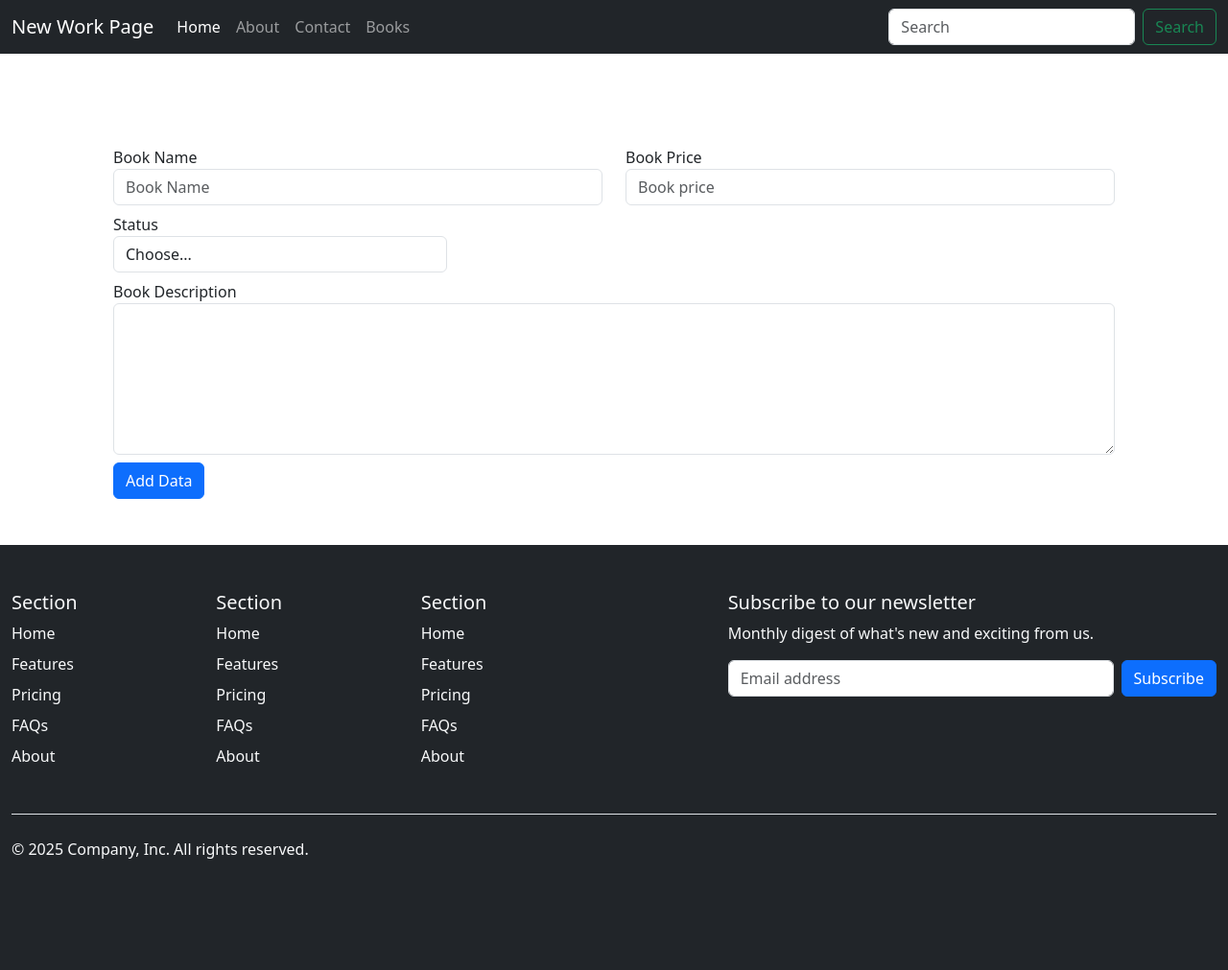
After one commit to Fabiha-tariq/phpcrud, a PHP site: page /createBook.php in a window 1280 px wide. The commit adds this page. Shown: the whole page at 96% size. Run offline with PHP 8.4, Linux system fonts and the light colour scheme.

Commit message:
new work

```diff
--- /dev/null
+++ b/createBook.php
@@ -0,0 +1,44 @@
+<?php
+include("navbar.php");
+?>
+<div class="container mt-5 p-5">
+
+    <form action="code.php" method="POST">
+
+        <div class="row">
+            <div class="form-group col-6">
+                <label >Book Name</label>
+                <input type="text" class="form-control" name="bookname"  placeholder="Book Name">
+            </div>
+            <div class="form-group col-6">
+                <label>Book Price</label>
+                <input type="number" class="form-control" name="bookprice"  placeholder="Book price">
+            </div>
+        </div>
+
+        <div class="form-row mt-2">
+
+            <div class="form-group col-4">
+                <label >Status</label>
+                <select class="form-control" name="status">
+                    <option selected>Choose...</option>
+                    <option value="1">Active</option>
+                    <option value="0">Inactive</option>
+                </select>
+            </div>
+
+            <div class="form-group col-12 mt-2">
+                <label >Book Description</label>
+                <textarea name="bookdesc"  class="form-control" cols="12" rows="6"></textarea>
+            </div>
+
+        </div>
+
+        <button type="submit" class="btn btn-primary mt-2" name="saveBook">Add Data</button>
+    </form>
+
+</div>
+
+<?php
+include("footer.php");
+?>
```
Also changed, not shown: book.php (+6 -2 lines), code.php (added, +31 -0 lines), delete.php (added, +17 -0 lines).
